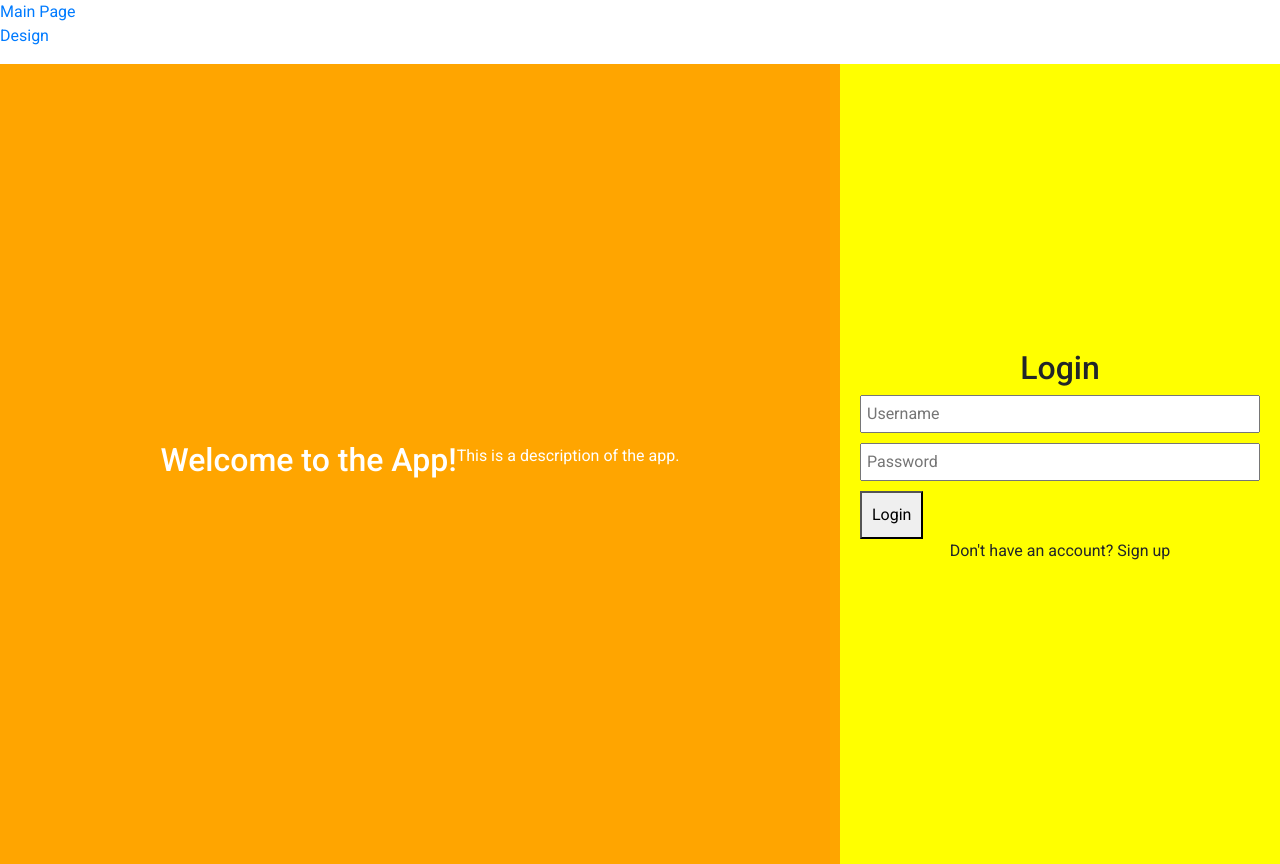
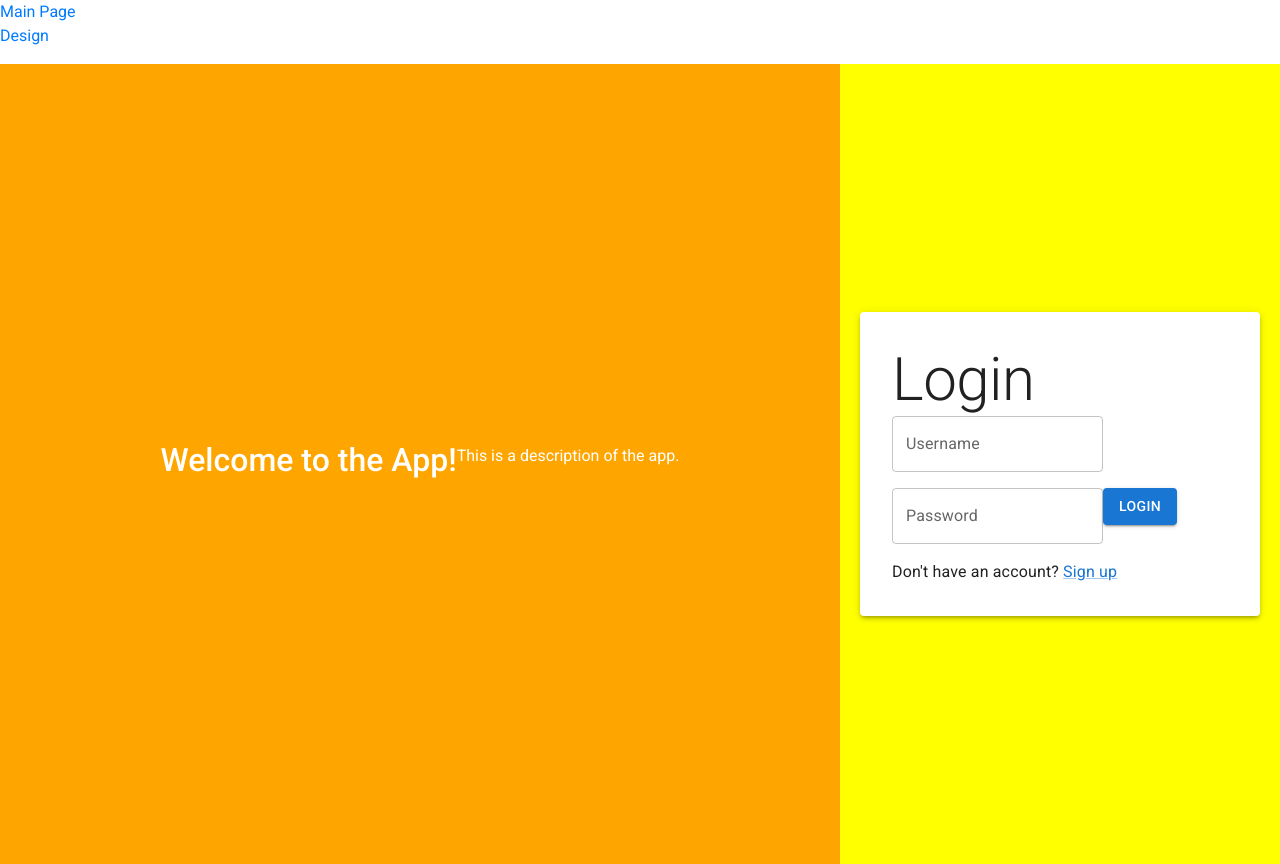
Before and after one commit to Iradu15/Sparrow-The-Trip-Planner-FrontEnd, a React (Create React App) app in the folder frontend/: page /design in a window 1280 px wide. Built offline with nearby package versions, Linux system fonts and the light colour scheme.

Commit message:
the same login boxes in both pages

```diff
--- a/frontend/src/components/MainPage.js
+++ b/frontend/src/components/MainPage.js
@@ -1,6 +1,6 @@
-import React, { useState } from "react";
+import React, { useState, useEffect } from "react";
 import axios from "axios";
-import Cookies from "js-cookie";
+import { Paper, TextField, Button, Typography, Link, Snackbar } from "@mui/material";
 
 const MainPage = () => {
   const [username, setUsername] = useState("");
@@ -11,54 +11,52 @@ const MainPage = () => {
   const [first_name, setFirst_name] = useState("");
   const [last_name, setLast_name] = useState("");
   const [error, setError] = useState("");
+  const [showSuccess, setShowSuccess] = useState(false);
+  const [successMessage, setSuccessMessage] = useState("");
   const [isSignup, setIsSignup] = useState(false);
 
   const handleFormSubmit = async (e) => {
     e.preventDefault();
 
     try {
-
       // Perform signup logic
       if (isSignup) {
-
         const response = await axios.post("http://127.0.0.1:8000/member/list/", {
-          "baseUser": {
-            "username": username,
-            "password": password,
-            "passwordCheck": passwordCheck,
-            "first_name": first_name,
-            "last_name": last_name,
-            "email": email
+          baseUser: {
+            username,
+            password,
+            passwordCheck,
+            first_name,
+            last_name,
+            email,
           },
-          "birthDate": "09.11.1990"
+          birthDate: "09.11.1990",
         });
-        console.log("Signup successful:", response.data);
-
-      }
-
+        setSuccessMessage("SignUp successful!");
+      } else {
         // Perform login logic
-      else {
-
         const response = await axios.post("http://127.0.0.1:8000/auth/login/", {
           username,
           password,
         });
-        console.log("Login successful:", response.data);
+        setSuccessMessage("Login successful!");
       }
 
       // Clear form inputs and error message
       setUsername("");
       setPassword("");
-      setEmail("")
-      setPasswordCheck("")
+      setEmail("");
+      setPasswordCheck("");
       setError("");
+      setShowSuccess(true);
+
     } catch (error) {
-        console.log(error)
       // Handle the error response
       if (error.response) {
         // The request was made and the server responded with an error status
         const errorData = error.response.data;
-          const errorMessage = errorData.detail || "Error occurred. Please try again.";
+        const errorMessage =
+          errorData.detail || "Error occurred. Please try again.";
         setError(errorMessage);
       } else if (error.request) {
         // The request was made but no response was received
@@ -72,73 +70,102 @@ const MainPage = () => {
     }
   };
 
+  useEffect(() => {
+    let timer;
+    if (showSuccess) {
+      timer = setTimeout(() => {
+        setShowSuccess(false);
+      }, 3000); // Duration in milliseconds (3 seconds)
+    }
+    return () => clearTimeout(timer);
+  }, [showSuccess]);
+
+
   return (
     <div className="login-page">
       <div className="description">
         <h2>Welcome to the App!</h2>
         <p>This is a description of the app.</p>
       </div>
+
+        <div> <Snackbar
+            open={showSuccess}
+            autoHideDuration={3000}
+            onClose={() => setShowSuccess(false)}
+            message={successMessage}
+        /></div>
+
+
       <div className="form-container">
-        <h2>{isSignup ? "Sign Up" : "Login"}</h2>
-        {error && <p className="error">{error}</p>}
+
+        <Paper elevation={3} sx={{ padding: "2rem" }}>
+          <Typography variant="h2">{isSignup ? "Sign Up" : "Login"}</Typography>
+          {error && <Typography color="error">{error}</Typography>}
           <form onSubmit={handleFormSubmit}>
-          <input
+            <TextField
               type="text"
-            placeholder="Username"
+              label="Username"
               value={username}
               onChange={(e) => setUsername(e.target.value)}
+              sx={{ marginBottom: "1rem" }}
             />
-          <input
+            <TextField
               type="password"
-            placeholder="Password"
+              label="Password"
               value={password}
               onChange={(e) => setPassword(e.target.value)}
+              sx={{ marginBottom: "1rem" }}
             />
             {isSignup && (
               <>
-              <input
+                <TextField
                   type="password"
-                placeholder="Confirm Password"
+                  label="Confirm Password"
                   value={passwordCheck}
                   onChange={(e) => setPasswordCheck(e.target.value)}
+                  sx={{ marginBottom: "1rem" }}
                 />
-
-              <input
+                <TextField
                   type="email"
-                placeholder="Email"
+                  label="Email"
                   value={email}
                   onChange={(e) => setEmail(e.target.value)}
+                  sx={{ marginBottom: "1rem" }}
                 />
-
-              <input
+                <TextField
                   type="text"
-                placeholder="First name"
+                  label="First name"
                   value={first_name}
                   onChange={(e) => setFirst_name(e.target.value)}
+                  sx={{ marginBottom: "1rem" }}
                 />
+                <TextField
+                  type="text"
+                  label="Last name"
+                  value={last_name}
+                  onChange={(e) => setLast_name(e.target.value)}
+                  sx={{ marginBottom: "1rem" }}
+                />
+              </>
+            )}
+
+            <Button variant="contained" type="submit">
+              {isSignup ? "Sign Up" : "Login"}
+            </Button>
+            </form>
+
+          <Typography>
+            {isSignup ? "Already have an account? " : "Don't have an account? "}
+            <Link onClick={() => setIsSignup(!isSignup)}>
+              {isSignup ? "Login" : "Sign up"}
+            </Link>
+          </Typography>
+
+        </Paper>
+      </div>
+    </div>
 
 
-              <input
-                type="text"
-                placeholder="Last name"
-                value={last_name}
-                onChange={(e) => setLast_name(e.target.value)}
-              />
-            </>
-
-          )}
-          <button type="submit">{isSignup ? "Sign Up" : "Login"}</button>
-        </form>
-        <p>
-          {isSignup
-            ? "Already have an account? "
-            : "Don't have an account? "}
-          <span className="link" onClick={() => setIsSignup(!isSignup)}>
-            {isSignup ? "Login" : "Sign up"}
-          </span>
-        </p>
-      </div>
-    </div>
   );
 };
 
```
Lines whose indentation alone changed are shown as unchanged.
